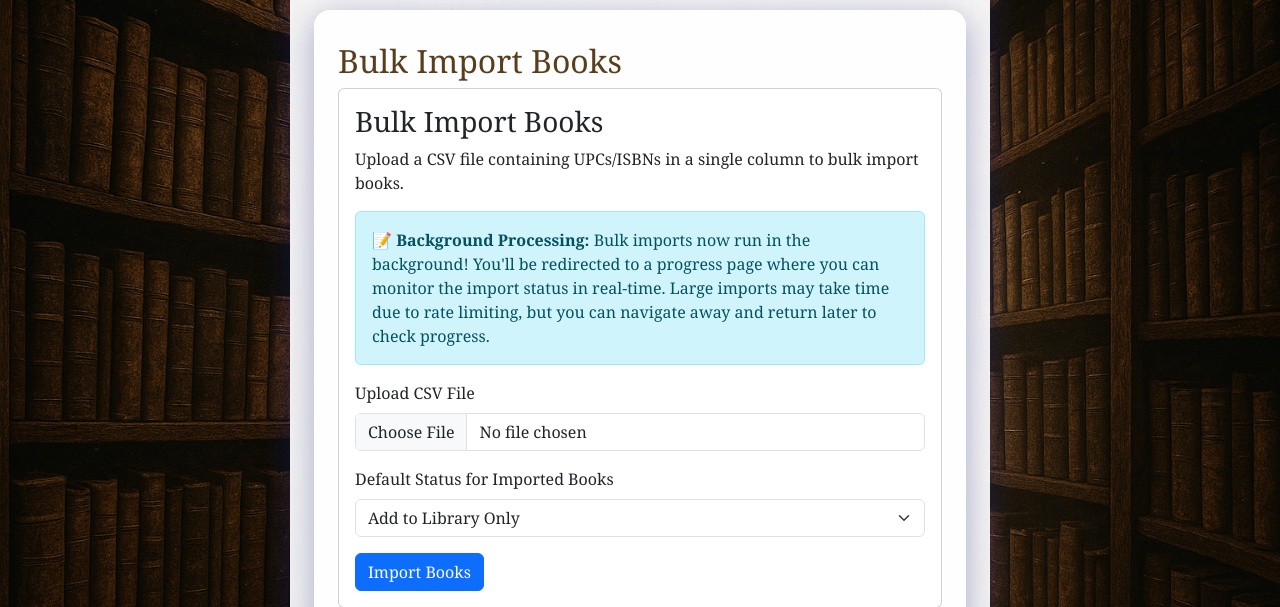
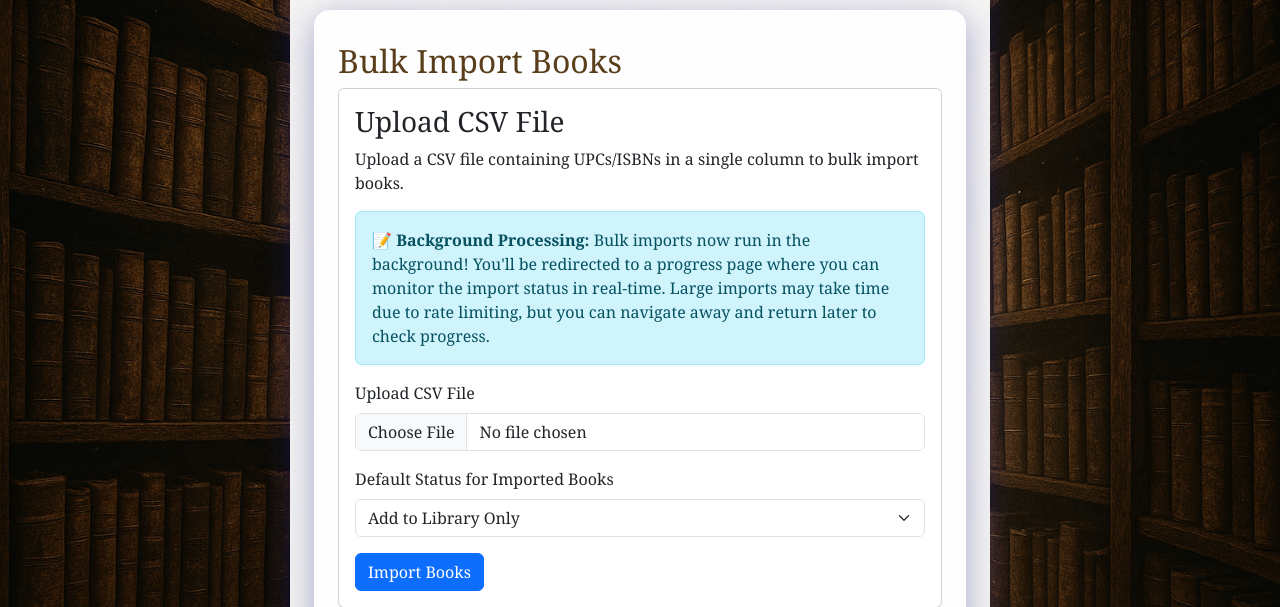
Before and after one commit to techmorung/mybibliotheca, a Flask app: page /bulk_import in a window 1280 px wide. Shown: the part 175-782 px from the top of the page. Run offline with Flask 3, Linux system fonts and the light colour scheme; parts of the project's set-up code (start-up, migrations or seed data) failed here and were passed over; some libraries are stand-ins or nearby versions.

Commit message:
Fixed double heading on bulk-import html page

```diff
--- a/app/templates/bulk_import.html
+++ b/app/templates/bulk_import.html
@@ -14,7 +14,7 @@
     <!-- Bulk Import Books Section -->
     <div class="card mb-4">
         <div class="card-body">
-            <h3 class="card-title">Bulk Import Books</h3>
+            <h3 class="card-title">Upload CSV File</h3> <!-- Updated title -->
             <p class="card-text">Upload a CSV file containing UPCs/ISBNs in a single column to bulk import books.</p>
             <div class="alert alert-info">
                 <strong>📝 Background Processing:</strong> Bulk imports now run in the background! You'll be redirected to a progress page where you can monitor the import status in real-time. Large imports may take time due to rate limiting, but you can navigate away and return later to check progress.
```
